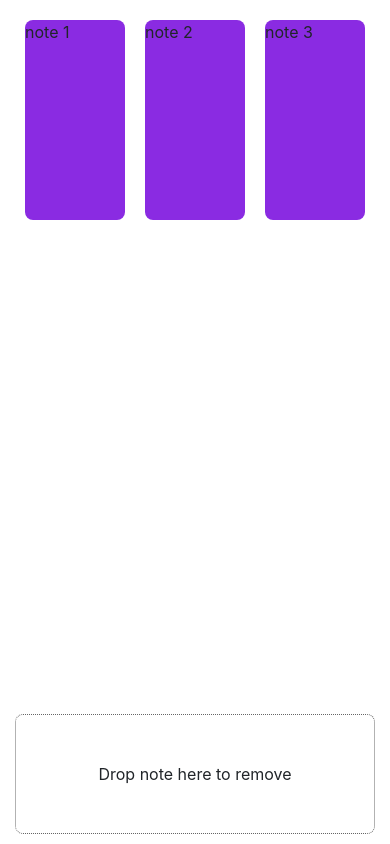
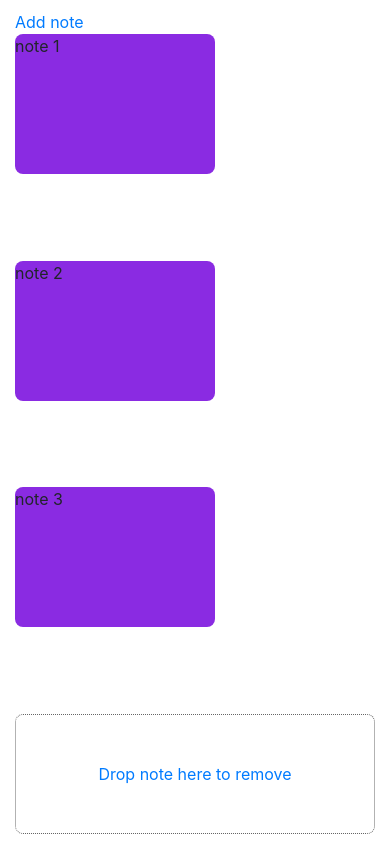
Before and after one commit to BlackMoon/stickyNotes, a React (Create React App) app: page / in a window 390 px wide. Built offline with nearby package versions, Linux system fonts and the light colour scheme.

Commit message:
add [Add Note] action

```diff
--- a/src/components/NoteItem.css
+++ b/src/components/NoteItem.css
@@ -1,7 +1,13 @@
 .note-item {
     background-color: blueviolet;
     border-radius: 8px;
-    margin: 10px;;
+    margin: 0 10px 10px 0;
     height: 200px;
-    width: 200px;
+    min-width: 200px;
 }
+
+@media (max-width: 992px) {
+    .note-item {
+        height: 140px;
+    }
+}
--- a/src/components/NoteItem.tsx
+++ b/src/components/NoteItem.tsx
@@ -1,7 +1,9 @@
-import React from "react";
+import { observer } from "mobx-react-lite";
+import React, { useContext } from "react";
 import { FC } from "react";
 
 import { INote } from "../models";
+import NoteStore from "../stores/NoteStore";
 import './NoteItem.css';
 
 interface NoteItemProps {
@@ -14,12 +16,33 @@ const dragStart = (e: React.DragEvent<HTMLDivElement>, note: INote) => {
 
 const NoteItem: FC<NoteItemProps> = (props) => {
 	const  { note } = props;
+
+	const noteStore = useContext(NoteStore);
+	const { editMode, setEditMode, updateNote } = noteStore;
+
 	return (
-        <div className="note-item" draggable="true"
-			onDragStart={ e => dragStart(e, note) }>
+        <div className="note-item"
+			contentEditable={editMode}
+			draggable="true"
+			suppressContentEditableWarning={true}
+			onBlur={
+				e => {
+					const noteText = e.target.innerText;
+					updateNote({...note, noteText});
+				}
+			}
+			onDragStart={
+				e => {
+					dragStart(e, note);
+					const noteText = (e.target as any).innerText;
+					updateNote({...note, noteText});
+				}
+			}
+			onDoubleClick={e => setEditMode(true)}
+			>
 			{note.noteText}
 		</div>
 	);
 }
 
-export { NoteItem };
+export default observer(NoteItem);
--- a/src/components/NoteList.css
+++ b/src/components/NoteList.css
@@ -1,4 +1,10 @@
+.toolbar {
+    display: flex;
+    justify-content: space-between;
+}
+
 .note-list{
     display: flex;
     flex: 1;
+    flex-wrap: wrap;
 }
--- a/src/components/NoteList.tsx
+++ b/src/components/NoteList.tsx
@@ -2,22 +2,28 @@ import React, { useContext, useEffect } from "react";
 import { observer } from "mobx-react-lite";
 
 import NoteStore from '../stores/NoteStore';
-import { NoteItem } from "./NoteItem";
+import NoteItem from "./NoteItem";
 
 import "./NoteList.css";
 
 const NoteList = () => {
 	const noteStore = useContext(NoteStore);
-	const { allEntities, loadNotes } = noteStore;
+	const { allEntities, addNote, loadNotes, loading } = noteStore;
 
 	useEffect(() => {
 		(async () => loadNotes())();
 	});
 
 	return (
-		<div className="note-list">
+		<>
+		<div className="toolbar">
+			<a href="#/" className="primary-link" onClick={_ => addNote()}>Add note</a>
+			{loading ? (<span>Processing...</span>) : null}
+		</div>
+		<section className="note-list">
 		{allEntities.map(n => <NoteItem key={n.noteId} note={n}></NoteItem>)}
-		</div>
+		</section>
+		</>
 	);
 }
 
--- a/src/components/RemoveNoteArea.tsx
+++ b/src/components/RemoveNoteArea.tsx
@@ -17,11 +17,11 @@ const dragLeave = (e: any) => {
     e.target.classList.remove('drag-enter');
 }
 
-const drop = (e: React.DragEvent<HTMLDivElement>, removeNote: (note: INote) => Promise<void>) => {
+const drop = async (e: React.DragEvent<HTMLDivElement>, removeNote: (note: INote) => Promise<void>) => {
     const noteId = e.dataTransfer.getData('text');
     const res = window.confirm("Do you really want to delete note?");
     if (res === true) {
-        removeNote({ noteId });
+        await removeNote({ noteId });
     }
     e.dataTransfer.clearData();
 }
@@ -34,7 +34,7 @@ const RemoveNoteArea = () => {
             onDragOver={dragOver}
             onDragLeave={dragLeave}
             onDrop={e => drop(e, removeNote)}>
-            Drop note here to remove
+            <a href="#/" className="link-info">Drop note here to remove</a>
         </div>
     );
 }
--- a/src/services/note-service.ts
+++ b/src/services/note-service.ts
@@ -12,14 +12,15 @@ const initialNotes: INote[] = [
 /**API emulator */
 export class NoteService {
 
-  async add(note: INote): Promise<void> {
+  async add(note: INote): Promise<string> {
     return new Promise((resolve, reject) => {
 
       setTimeout(() => {
+        const noteId = idGenerator();
         const notes = this.loadNotesFromStore() ?? [];
-        notes.push(note);
+        notes.push({ ...note, noteId });
         this.saveNotesToStore(notes);
-        resolve();
+        resolve(noteId);
       }, DELAY_TIMEOUT)
 
     });
--- a/src/stores/NoteStore.ts
+++ b/src/stores/NoteStore.ts
@@ -1,4 +1,4 @@
-import { flow } from 'mobx';
+import { action, flow, observable } from 'mobx';
 import { createContext } from 'react';
 
 import { INote } from '../models';
@@ -9,6 +9,8 @@ import { DataActivityStore } from './ActivityStore';
 
 class NoteStore extends DataActivityStore<INote> {
 
+	@observable editMode: boolean = false;
+
 	selectId = (n: INote) => n.noteId;
 
 	constructor() {
@@ -17,14 +19,15 @@ class NoteStore extends DataActivityStore<INote> {
 		this.addNote = this.addNote.bind(this);
 		this.loadNotes = this.loadNotes.bind(this);
 		this.removeNote = this.removeNote.bind(this);
+		this.setEditMode = this.setEditMode.bind(this);
 		this.updateNote = this.updateNote.bind(this);
 	}
 
-	addNote = flow(function* (this: NoteStore, note: INote) {
+	addNote = flow(function* (this: NoteStore, note?: INote) {
 		this.loading = true;
 		try {
-			yield noteService.add(note);
-			this.addOneMutably(note);
+			const noteId = yield noteService.add({...note, noteId: ''});
+			this.addOneMutably({...note, noteId});
 		} catch (ex) {
 			this.error = ex;
 		}
@@ -69,7 +72,13 @@ class NoteStore extends DataActivityStore<INote> {
 			this.error = ex;
 		}
 		this.loading = false;
+		this.editMode = false;
 	});
+
+	@action
+	setEditMode(editMode: boolean) {
+		this.editMode = editMode;
+	}
 }
 
 export default createContext(new NoteStore());
```
